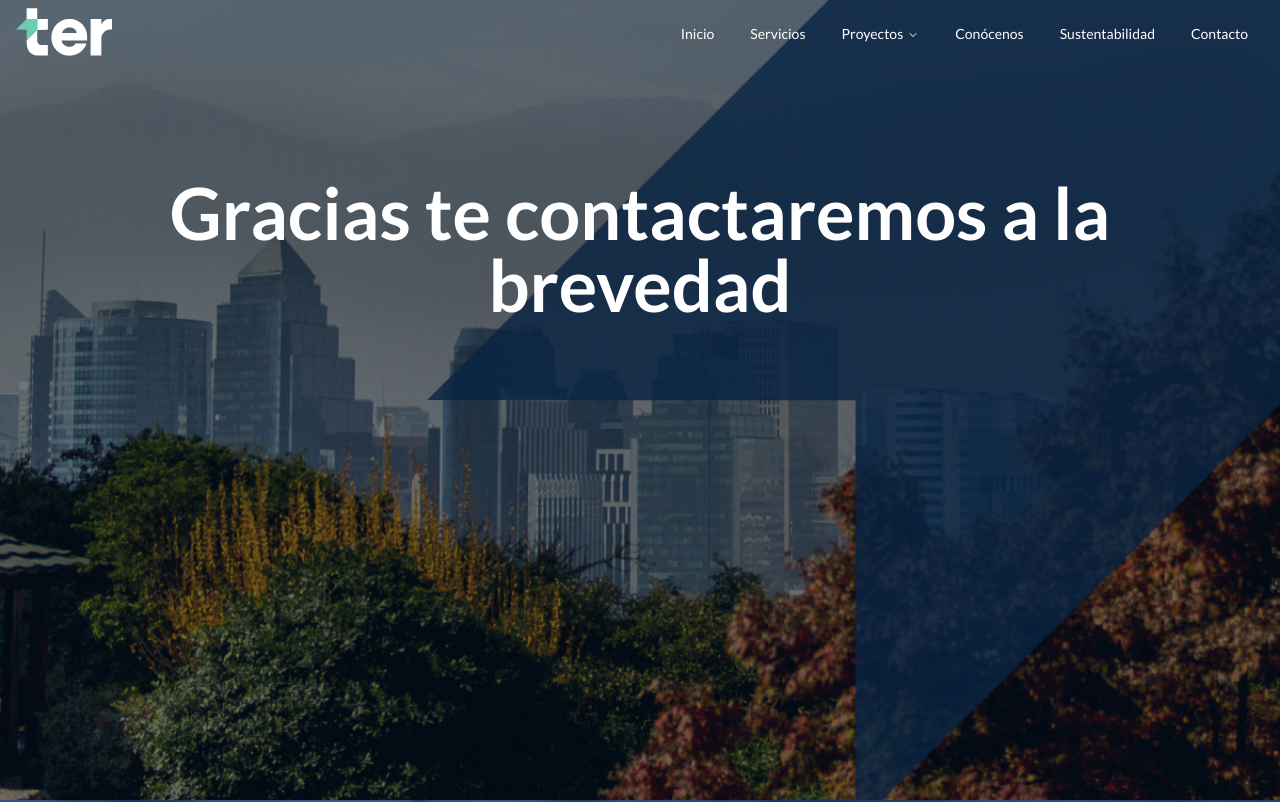
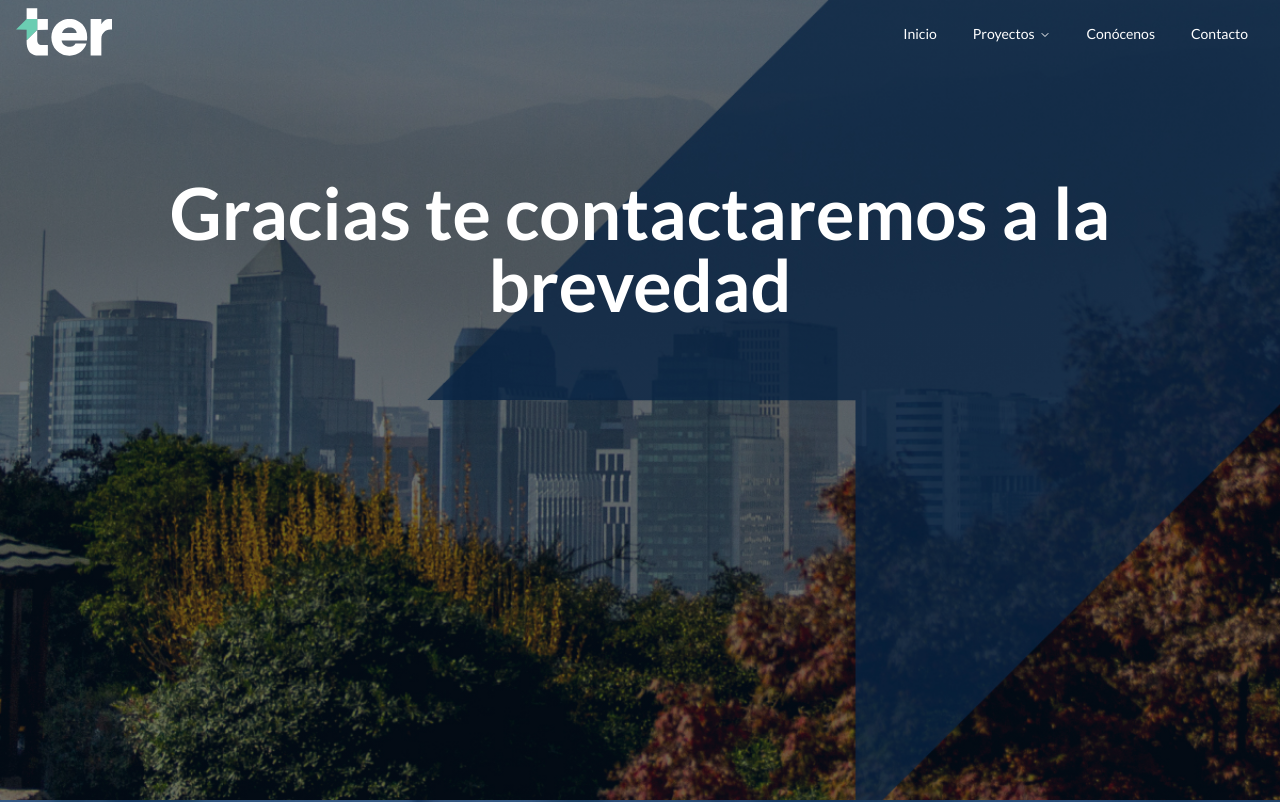
Before and after one commit to tenisjavier/ter, a Next.js app: page /contacto/gracias in a window 1280 px wide. Shown: the top 802 px of the page. Built offline with nearby package versions, Linux system fonts and the light colour scheme.

Commit message:
remover servicios

```diff
--- a/components/NavigationMenu.tsx
+++ b/components/NavigationMenu.tsx
@@ -30,10 +30,6 @@ const menuItems: MenuItem[] = [
     description: "Inicio",
   },
   {
-    title: "Servicios",
-    href: "/servicios",
-  },
-  {
     title: "Proyectos",
     href: "/proyectos",
     children: [
@@ -54,10 +50,6 @@ const menuItems: MenuItem[] = [
   {
     title: "Conócenos",
     href: "/conocenos",
-  },
-  {
-    title: "Sustentabilidad",
-    href: "/sustentabilidad",
   },
   {
     title: "Contacto",
```
